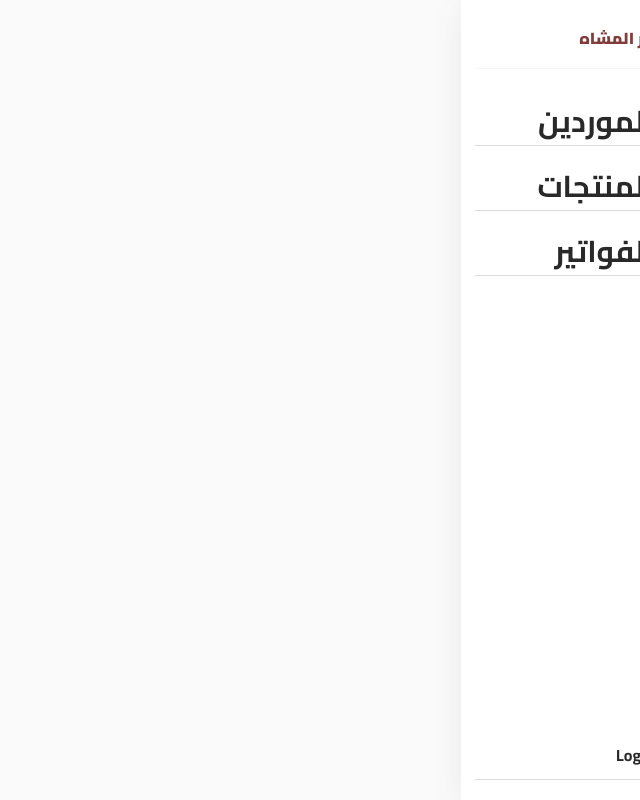
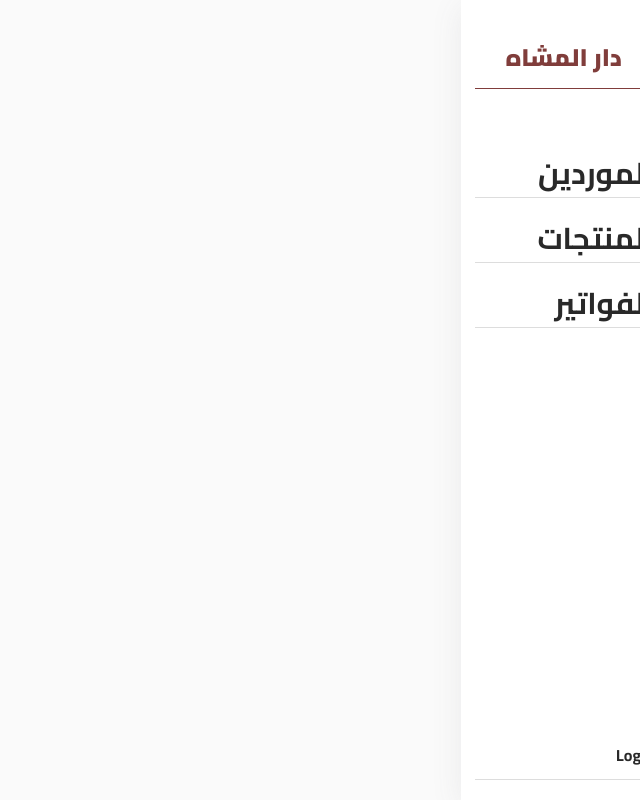
Before and after one commit to 01279410187/ERB-System, a React (Vite) app: page /warehouse in a window 1280 px wide. Shown: the whole page, without its empty margins (640-1280 px from the left). Built offline with nearby package versions, Linux system fonts and the light colour scheme.

Commit message:
feat(add logo and edit sidebar)

```diff
--- a/src/components/shared/sidebar/Sidebar.jsx
+++ b/src/components/shared/sidebar/Sidebar.jsx
@@ -1,8 +1,9 @@
-import { useContext, useEffect, useRef } from "react";
+import { useContext, useEffect, useRef, useState } from "react";
 import { ThemeContext } from "../../../context/ThemeContext";
 import { LIGHT_THEME } from "../../../constants/themeConstants";
 import LogoBlue from "../../../../public/assets/images/logo_blue.svg";
 import LogoBrown from "../../../../public/assets/images/logo_brown.svg";
+import LogoDAR from "../../../../public/assets/images/Dar_logo.svg";
 import LogoWhite from "../../../../public/assets/images/logo_white.svg";
 import { useNavigate } from "react-router-dom";
 import { TbReport } from "react-icons/tb";
@@ -19,6 +20,7 @@ import { useTranslation } from "react-i18next";
 
 const Sidebar = () => {
   const { theme } = useContext(ThemeContext);
+  const [activeLink, setActiveLink] = useState(""); // State to track active link
   const { isSidebarOpen, closeSidebar } = useContext(SidebarContext);
   const navbarRef = useRef(null);
   const navigate = useNavigate();
@@ -26,6 +28,10 @@ const Sidebar = () => {
   const handleLogout = () => {
     dispatch(logout());
     navigate("/login");
+  };
+   // Handle clicking on menu links
+   const handleMenuLinkClick = (link) => {
+    setActiveLink(link);
   };
 
   // closing the navbar when clicked outside the sidebar area
@@ -53,7 +59,7 @@ const Sidebar = () => {
     >
       <div className="sidebar-top">
         <div className="sidebar-brand">
-          <img src={LogoBrown} alt="" />
+          <img src={LogoDAR} alt="" />
           <span className="sidebar-brand-text">دار المشاه</span>
         </div>
         <button className="sidebar-close-btn" onClick={closeSidebar}>
@@ -64,7 +70,20 @@ const Sidebar = () => {
         <div className="sidebar-menu">
           <ul className="menu-list">
             <li className="menu-item">
-              <Link to="/warehouse/suppliers/show-suppliers" className="menu-link">
+              <Link to="/warehouse/suppliers/show-suppliers"
+              // className={`menu-link ${active? active: ""}`} onClick={handleActiveClass}
+              className={`menu-link ${
+                activeLink === "/warehouse/suppliers/show-suppliers"
+                  ? "active"
+                  : ""
+              }`}
+              onClick={() =>{
+                console.log("show-suppliers");
+                handleMenuLinkClick("/warehouse/suppliers/show-suppliers")
+              }
+
+              }
+              >
                 <span className="menu-link-icon">
                   <MdPerson size={30} />
                 </span>
@@ -74,7 +93,18 @@ const Sidebar = () => {
               </Link>
             </li>
             <li className="menu-item">
-              <Link to="/warehouse/recipes/show-departments" className="menu-link">
+              <Link to="/warehouse/recipes/show-departments"
+              className={`menu-link ${
+                activeLink === "/warehouse/recipes/show-departments"
+                  ? "active"
+                  : ""
+              }`}
+              onClick={() =>
+                {
+                  console.log("show-departments");
+                  handleMenuLinkClick("/warehouse/recipes/show-departments")
+                }
+              }>
                 <span className="menu-link-icon">
                   <MdProductionQuantityLimits size={30} />
                 </span>
@@ -85,7 +115,11 @@ const Sidebar = () => {
             </li>
 
             <li className="menu-item">
-              <Link to="/dashboard/feature" className="menu-link">
+              <Link to="/dashboard/feature"
+               className={`menu-link ${
+                activeLink === "/dashboard/feature" ? "active" : ""
+              }`}
+              onClick={() => handleMenuLinkClick("/dashboard/feature")}>
                 <span className="menu-link-icon">
                   <TbReport size={30} />
                 </span>
--- a/src/components/shared/sidebar/Sidebar.scss
+++ b/src/components/shared/sidebar/Sidebar.scss
@@ -52,24 +52,31 @@
   .sidebar-top {
     display: flex;
     align-items: center;
-    justify-content: space-between;
-    margin-bottom: 28px;
+    justify-content: flex-start;
+    margin-bottom: 60px;
     padding-bottom: 4px;
-    border-bottom: 1px solid var(--border-color-inverted);
+    border-bottom: 1px solid var(--brown-color);
     pointer-events: none;
   }
 
   .sidebar-brand {
     display: flex;
-    align-items: center;
+    align-items: flex-end;
     column-gap: 6px;
+
+    img {
+      width: 64px;
+      height: 64px;
+      margin-left: 15px;
+    }
   }
 
   .sidebar-brand-text {
     text-transform: uppercase;
+    font-size: 24px;
     font-weight: 900;
     color: var(--logo-color);
-    margin-bottom: 8px;
+    margin-bottom: 4px;
 
     @media(max-width: 1200px) {
       display: inline-block;
@@ -115,6 +122,12 @@
       align-items: center;
       justify-content: center;
     }
+
+    // &.active {
+    //   background-color: #803D3B;
+    //   color: var(--light-color);
+    //   box-shadow: 0px 0px 4px rgba(71, 91, 232, 0.04);
+    // }
   }
 
   .menu-link {
@@ -148,17 +161,18 @@
     //     justify-content: flex-start;
     // }
 
-    &:hover {
+    &:hover,
+    &.active {
       background-color: #803D3B;
       color: var(--light-color);
       box-shadow: 0px 0px 4px rgba(71, 91, 232, 0.04);
     }
 
-    &.active {
-      background-color: var(--primary-color);
-      color: var(--light-color);
-      box-shadow: 0px 0px 4px rgba(71, 91, 232, 0.04);
-    }
+    // &.active {
+    //   background-color: var(--primary-color);
+    //   color: var(--light-color);
+    //   box-shadow: 0px 0px 4px rgba(71, 91, 232, 0.04);
+    // }
   }
 
   .mennu-link-icon {
```
Also changed, not shown: public/assets/images/Dar_logo.svg (added).
